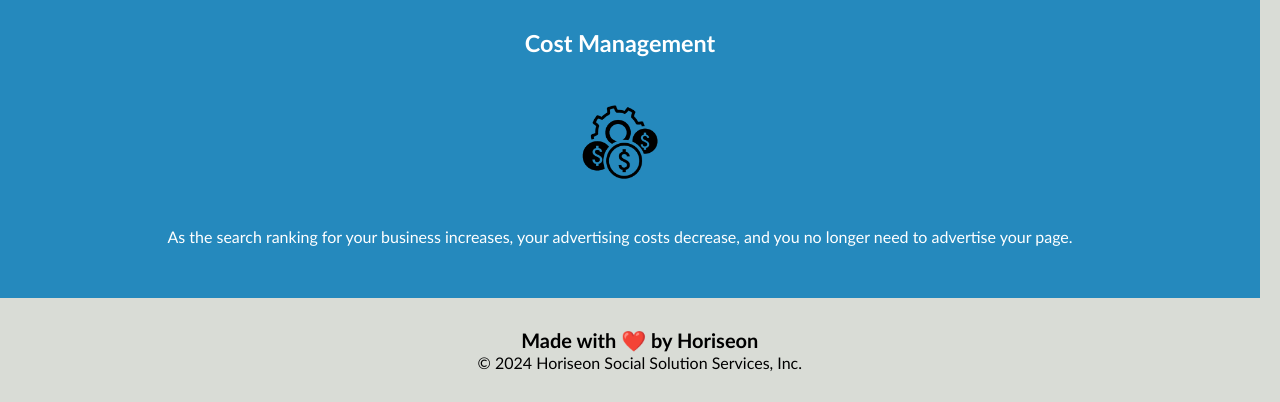
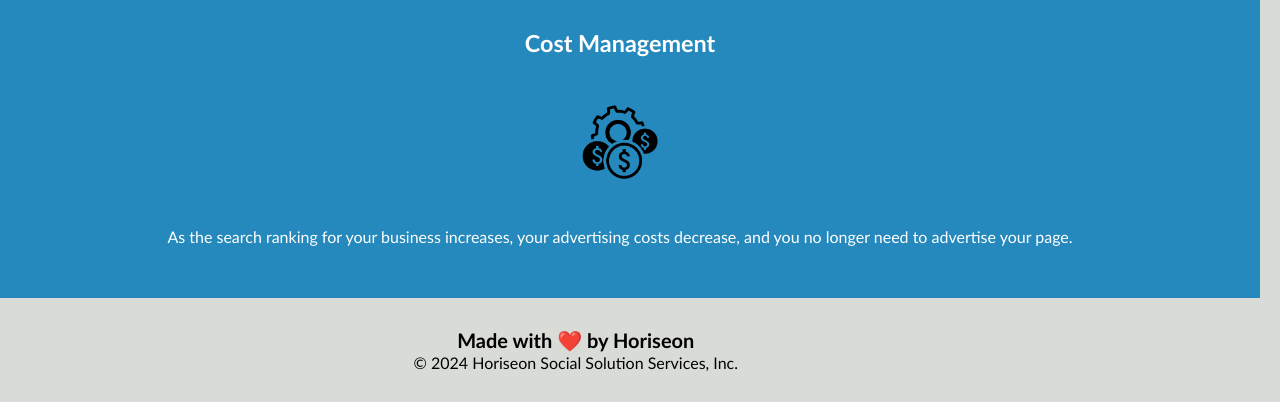
Before and after one commit to wzieb/module-1, a plain HTML site: page index.html in a window 1280 px wide. Shown: the part 2386-2788 px from the top of the page. Drawn offline with Linux system fonts and the light colour scheme.

Commit message:
updated css

```diff
--- a/css/style.css
+++ b/css/style.css
@@ -175,7 +175,7 @@ p {
     padding: 30px;
     font-family: 'Trebuchet MS', 'Lucida Sans Unicode', 'Lucida Grande', 'Lucida Sans', Arial, sans-serif;
     text-align: center;
-   margin-right:35%
+    margin-right:40%
 }
 
 .footer h2 {
```
